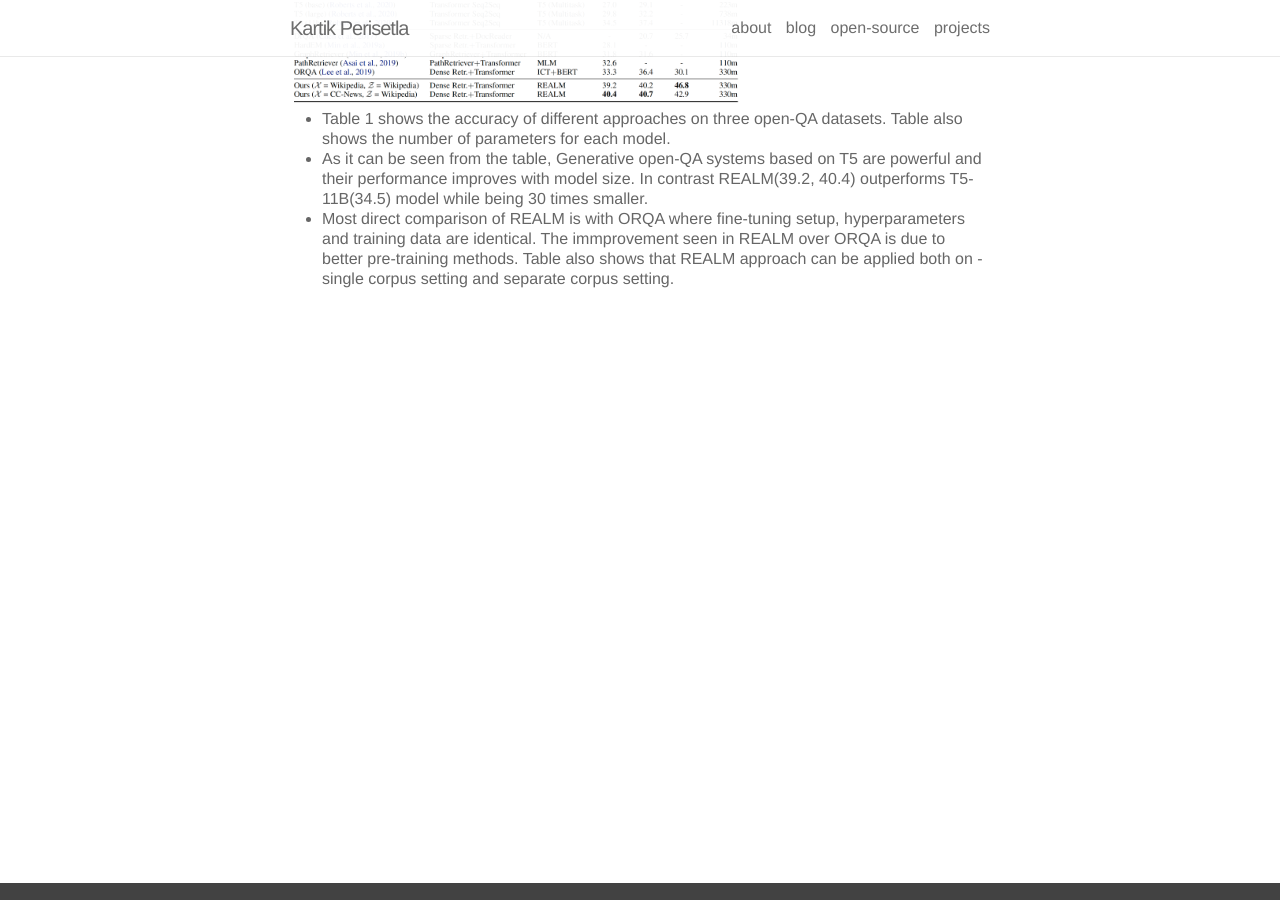
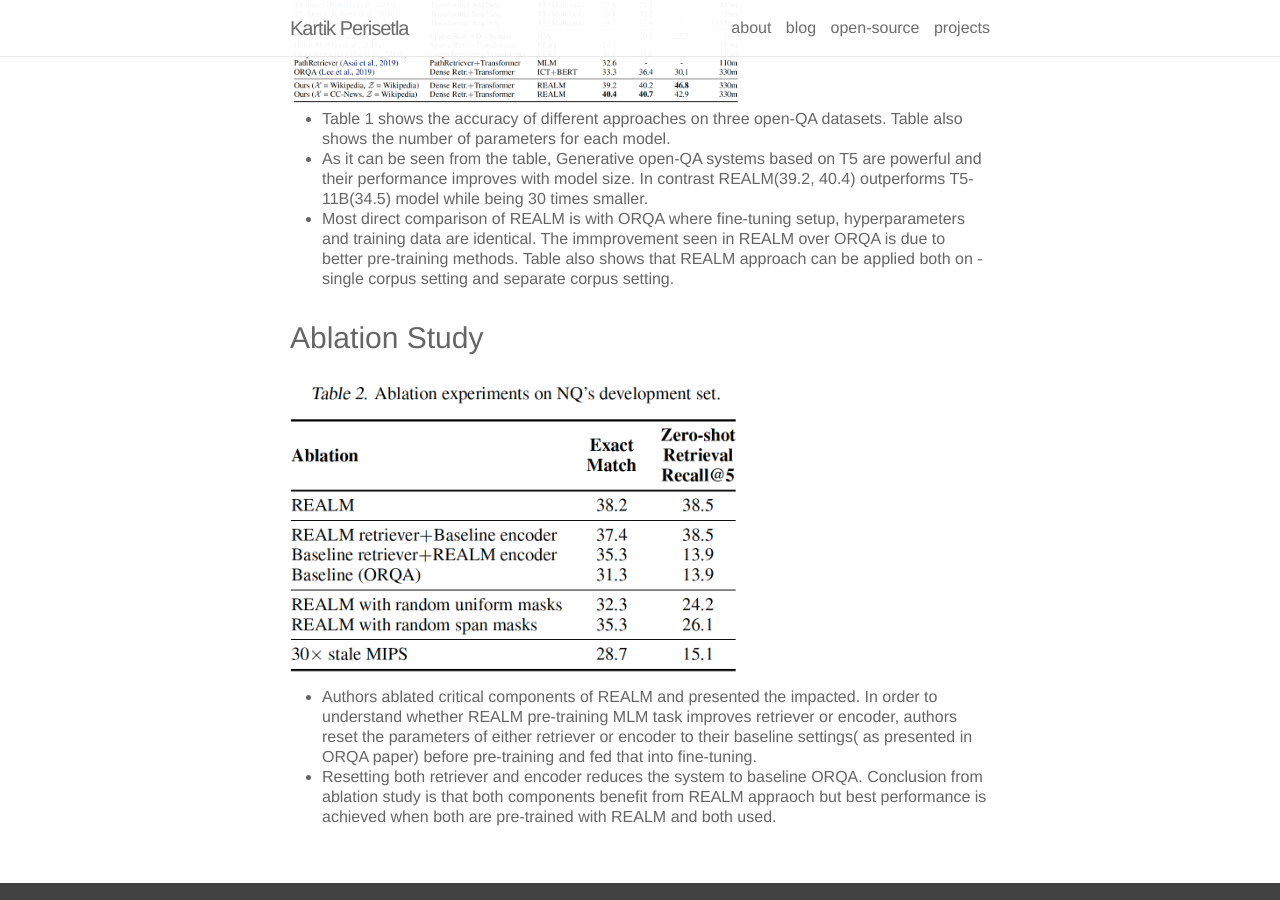
Before and after one commit to kartikperisetla/kartikperisetla.github.io, a Jekyll site: the page built from _posts/2021-02-10-retrieval-augmented-language-model-pre-training.markdown, in a window 1280 px wide and 900 px high, scrolled down 9053 px. Built offline with Jekyll 4.4.1, drawn with Linux system fonts in a browser that asks for light colours; nearby versions of some CDN libraries.

Commit message:
Update 2021-02-10-retrieval-augmented-language-model-pre-training.markdown

```diff
--- a/_posts/2021-02-10-retrieval-augmented-language-model-pre-training.markdown
+++ b/_posts/2021-02-10-retrieval-augmented-language-model-pre-training.markdown
@@ -237,10 +237,16 @@ In order to employ MIPS, an search index is built using the document embeddings
         Most direct comparison of REALM is with ORQA where fine-tuning setup, hyperparameters and training data are identical. The immprovement seen in REALM over ORQA is due to better pre-training methods. Table also shows that REALM approach can be applied both on - single corpus setting and separate corpus setting.
     </li>
 </ul>
-
-<p align="justify">
-
-</p>
+<h3>Ablation Study</h3>
+<img class="center" width="450px" src="{{ site.baseurl }}/assets/img/blog/realm_table2.png"/>
+<ul>
+    <li>
+        Authors ablated critical components of REALM and presented the impacted. In order to understand whether REALM pre-training MLM task improves retriever or encoder, authors reset the parameters of either retriever or encoder to their baseline settings( as presented in ORQA paper) before pre-training and fed that into fine-tuning.
+    </li>
+    <li>
+        Resetting both retriever and encoder reduces the system to baseline ORQA. Conclusion from ablation study is that both components benefit from REALM appraoch but best performance is achieved when both are pre-trained with REALM and both used.
+    </li>
+</ul>
 
 <p align="justify">
 </p>
```
